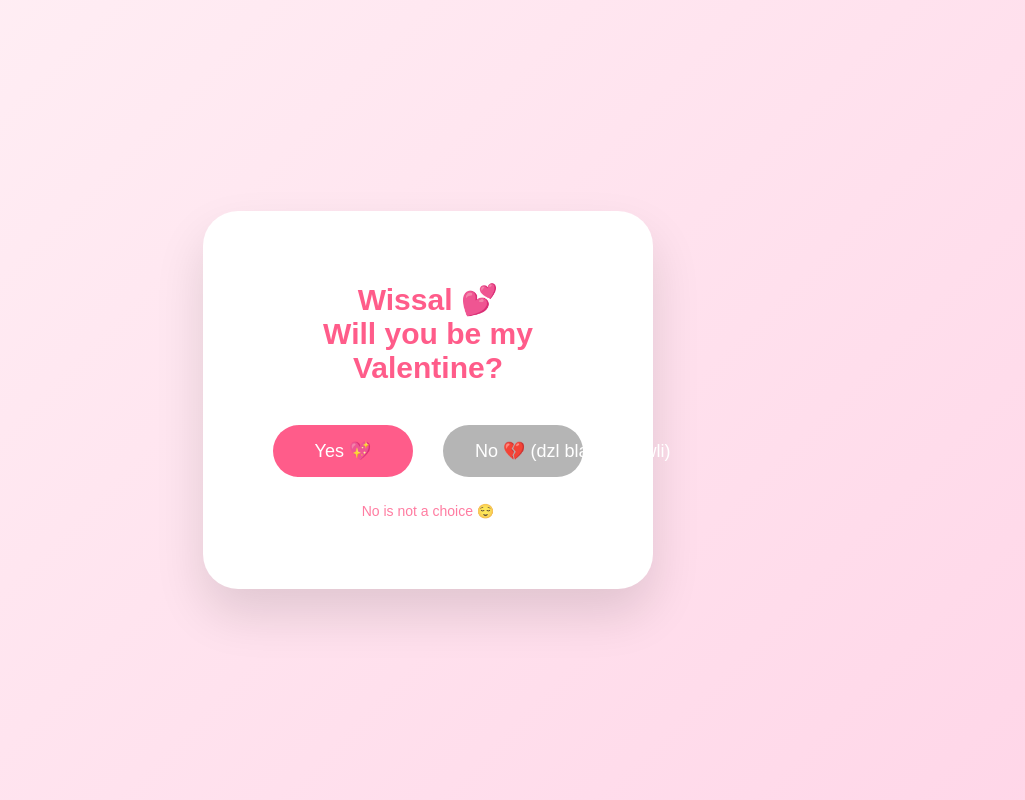
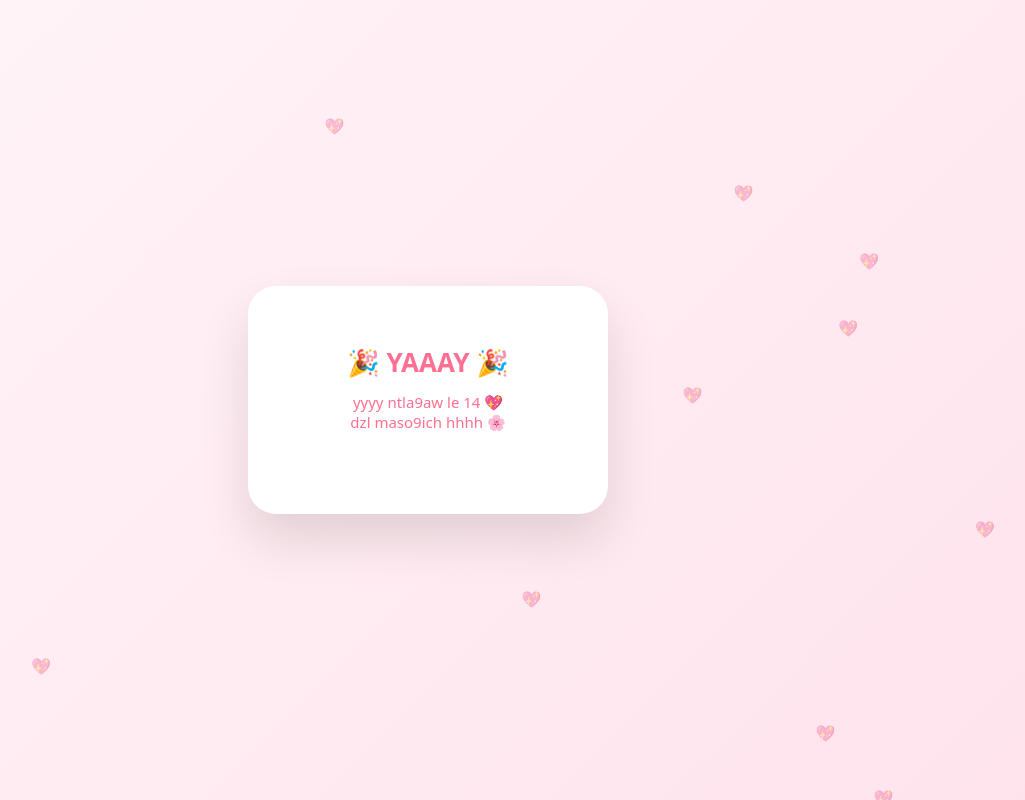
Before and after one commit to elqastalaniilyass-sudo/wissal-cv, a plain HTML site: page index.html in a window 1280 px wide. Both pictures are taken after a click on the button "Yes 💖". Shown: the whole page, without its empty margins (212-1237 px from the left). Drawn offline with Linux system fonts and the light colour scheme.

Commit message:
Add files via upload

```diff
--- a/index.html
+++ b/index.html
@@ -1,99 +1,115 @@
 <!DOCTYPE html>
 <html lang="en">
 <head>
-<meta charset="UTF-8">
+<meta charset="UTF-8" />
+<meta name="viewport" content="width=device-width, initial-scale=1.0"/>
 <title>For Wissal 💖</title>
 
 <style>
-  body {
-    margin: 0;
-    height: 100vh;
-    background: linear-gradient(135deg, #fff0f5, #ffd6e8);
-    display: flex;
-    justify-content: center;
-    align-items: center;
-    font-family: 'Poppins', sans-serif;
-    overflow: hidden;
+:root{
+  --pink:#ff6f91;
+  --gray:#bdbdbd;
 }
 
-  /* floating hearts */
-  .bg-heart {
-    position: fixed;
-    bottom: -40px;
-    font-size: 18px;
-    animation: floatUp 8s linear infinite;
-    opacity: 0.4;
-    pointer-events: none;
+*{ box-sizing:border-box; }
+
+body{
+  margin:0;
+  min-height:100vh;
+  background: linear-gradient(135deg,#fff5f8,#ffe3ec);
+  display:flex;
+  justify-content:center;
+  align-items:center;
+  font-family: "Poppins", system-ui, sans-serif;
+  overflow:hidden;
 }
 
-  @keyframes floatUp {
-    to { transform: translateY(-110vh); }
+/* floating hearts background */
+.heart{
+  position:fixed;
+  bottom:-40px;
+  font-size:16px;
+  opacity:.35;
+  animation: floatUp 10s linear infinite;
+  pointer-events:none;
 }
 
-  .card {
-    background: white;
-    padding: 50px 45px 70px;
-    border-radius: 35px;
-    box-shadow: 0 25px 50px rgba(0,0,0,0.12);
-    text-align: center;
-    width: 360px;
-    position: relative;
-    z-index: 2;
+@keyframes floatUp{
+  to{ transform:translateY(-120vh); }
 }
 
-  h1 {
-    color: #ff5c8a;
-    font-size: 30px;
-    margin-bottom: 40px;
+/* card */
+.card{
+  background:white;
+  width:90%;
+  max-width:360px;
+  padding:40px 28px 50px;
+  border-radius:28px;
+  text-align:center;
+  box-shadow:0 25px 50px rgba(0,0,0,.12);
+  z-index:2;
 }
 
-  .buttons {
-    display: flex;
-    justify-content: center;
-    gap: 30px;
+h1{
+  color:var(--pink);
+  font-size:26px;
+  margin-bottom:12px;
 }
 
-  button {
-    border: none;
-    border-radius: 50px;
-    padding: 14px 32px;
-    font-size: 18px;
-    cursor: pointer;
-    user-select: none;
-    white-space: nowrap;
-    width: 140px;
-    height: 52px;
+.subtitle{
+  color:#888;
+  font-size:15px;
+  margin-bottom:32px;
 }
 
-  #yes {
-    background: #ff5c8a;
-    color: white;
+/* buttons */
+.buttons{
+  display:flex;
+  justify-content:center;
+  gap:20px;
+  flex-wrap:wrap;
 }
 
-  #no {
-    background: #b5b5b5;
-    color: white;
+button{
+  width:140px;
+  height:50px;
+  border:none;
+  border-radius:30px;
+  font-size:16px;
+  cursor:pointer;
+  user-select:none;
 }
 
-  .note {
-    margin-top: 26px;
-    font-size: 14px;
-    color: #ff5c8a;
-    opacity: 0.8;
+#yes{
+  background:var(--pink);
+  color:white;
+  box-shadow:0 10px 25px rgba(255,111,145,.45);
 }
 
-  /* sparkles */
-  .sparkle {
-    position: fixed;
-    font-size: 22px;
-    animation: sparkle 3s linear forwards;
-    pointer-events: none;
+#no{
+  background:var(--gray);
+  color:white;
 }
 
-  @keyframes sparkle {
-    to {
-      transform: translateY(-400px) scale(1.4);
-      opacity: 0;
+.note{
+  margin-top:22px;
+  font-size:13px;
+  color:var(--pink);
+  opacity:.8;
+}
+
+/* celebration sparkles */
+.sparkle{
+  position:fixed;
+  font-size:22px;
+  animation:sparkle 3s ease forwards;
+  pointer-events:none;
+}
+
+@keyframes sparkle{
+  to{
+    transform:translateY(-400px) scale(1.4);
+    opacity:0;
   }
 }
 </style>
@@ -102,17 +118,22 @@
 <body>
 
 <div class="card" id="card">
-  <h1>Wissal 💕<br>Will you be my Valentine?</h1>
+  <h1>Wissal 💕</h1>
+  <div class="subtitle">
+    Will you be my Valentine?
+  </div>
 
   <div class="buttons">
     <button id="yes">Yes 💖</button>
-    <button id="no">No 💔 (dzl bla mat7awli)</button>
+    <button id="no">No 💔</button>
   </div>
 
-  <div class="note">No is not a choice 😌</div>
+  <div class="note">
+    No is not really an option dzl hhhhhh 😌
+  </div>
 </div>
 
-<audio id="yesSound">
+<audio id="sound">
   <source src="https://assets.mixkit.co/sfx/preview/mixkit-magic-sparkle-902.mp3">
 </audio>
 
@@ -120,61 +141,65 @@
 const noBtn = document.getElementById("no");
 const yesBtn = document.getElementById("yes");
 const card = document.getElementById("card");
-  const sound = document.getElementById("yesSound");
+const sound = document.getElementById("sound");
 
 let scale = 1;
 let escaped = false;
 
-  function escapeNo() {
-    if (!escaped) {
+/* NO runs when you try to click/tap it */
+function escapeNo(e){
+  e.preventDefault();
+
+  if(!escaped){
+    noBtn.style.position = "fixed";
     escaped = true;
-      noBtn.style.position = "fixed";
   }
 
-    const padding = 20;
-    const maxX = window.innerWidth - noBtn.offsetWidth - padding;
-    const maxY = window.innerHeight - noBtn.offsetHeight - padding;
+  const x = Math.random() * (window.innerWidth - 150);
+  const y = Math.random() * (window.innerHeight - 80);
 
-    noBtn.style.left = Math.random() * maxX + "px";
-    noBtn.style.top = Math.random() * maxY + "px";
+  noBtn.style.left = x + "px";
+  noBtn.style.top = y + "px";
 
-    scale += 0.15;
-    yesBtn.style.transform = scale(${scale});
+  scale += 0.12;
+  yesBtn.style.transform = `scale(${scale})`;
 }
 
-  noBtn.addEventListener("mouseenter", escapeNo);
-  noBtn.addEventListener("mouseover", escapeNo);
+noBtn.addEventListener("click", escapeNo);
+noBtn.addEventListener("touchstart", escapeNo);
 
-  yesBtn.addEventListener("click", () => {
+/* YES celebration */
+yesBtn.addEventListener("click",()=>{
   sound.play();
 
   card.innerHTML = `
-      <h1>✨ YAAAY ✨</h1>
-      <p style="font-size:20px;color:#ff5c8a;">
-        You are the most beautiful girl 💖<br>
-        dzl ntla9aw le 14 a zwina 😘
-      </p>
+    <h1>🎉 YAAAY 🎉</h1>
+    <div class="subtitle" style="color:var(--pink)">
+      yyyy ntla9aw le 14 💖<br>
+      dzl maso9ich hhhh 🌸
+    </div>
   `;
 
-    for (let i = 0; i < 40; i++) {
-      const el = document.createElement("div");
-      el.className = "sparkle";
-      el.style.left = Math.random() * window.innerWidth + "px";
-      el.style.bottom = "0";
-      el.innerHTML = Math.random() > 0.5 ? "✨" : "🌸";
-      document.body.appendChild(el);
-      setTimeout(() => el.remove(), 3000);
+  for(let i=0;i<40;i++){
+    const s=document.createElement("div");
+    s.className="sparkle";
+    s.style.left=Math.random()*window.innerWidth+"px";
+    s.style.bottom="0";
+    s.innerHTML=Math.random()>.5?"✨":"💖";
+    document.body.appendChild(s);
+    setTimeout(()=>s.remove(),3000);
   }
 });
 
-  setInterval(() => {
-    const heart = document.createElement("div");
-    heart.className = "bg-heart";
-    heart.style.left = Math.random() * window.innerWidth + "px";
-    heart.innerHTML = "💖";
-    document.body.appendChild(heart);
-    setTimeout(() => heart.remove(), 8000);
-  }, 600);
+/* background hearts */
+setInterval(()=>{
+  const h=document.createElement("div");
+  h.className="heart";
+  h.style.left=Math.random()*window.innerWidth+"px";
+  h.innerHTML="💖";
+  document.body.appendChild(h);
+  setTimeout(()=>h.remove(),10000);
+},700);
 </script>
 
 </body>
```
Lines whose indentation alone changed are shown as unchanged.
